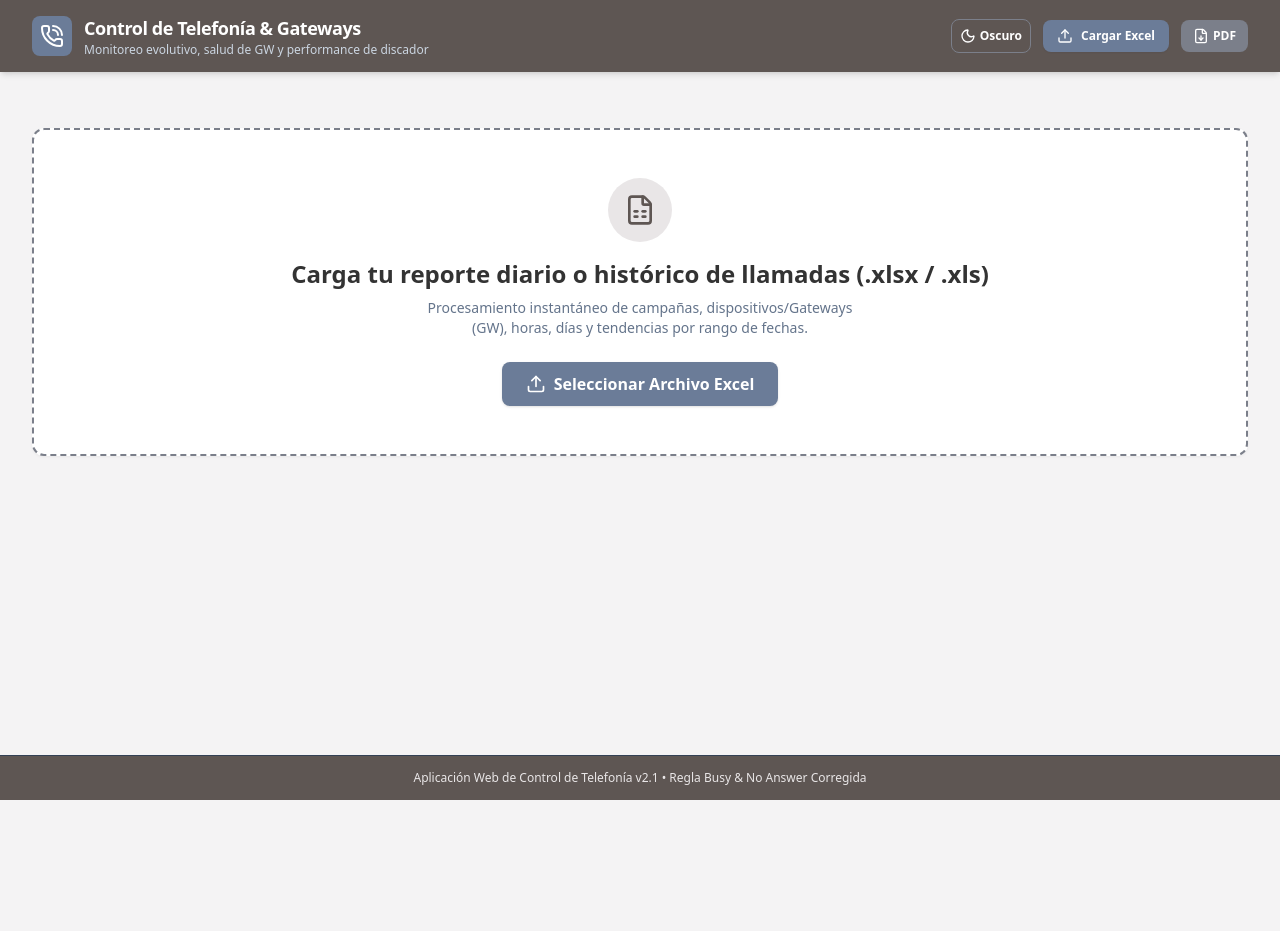
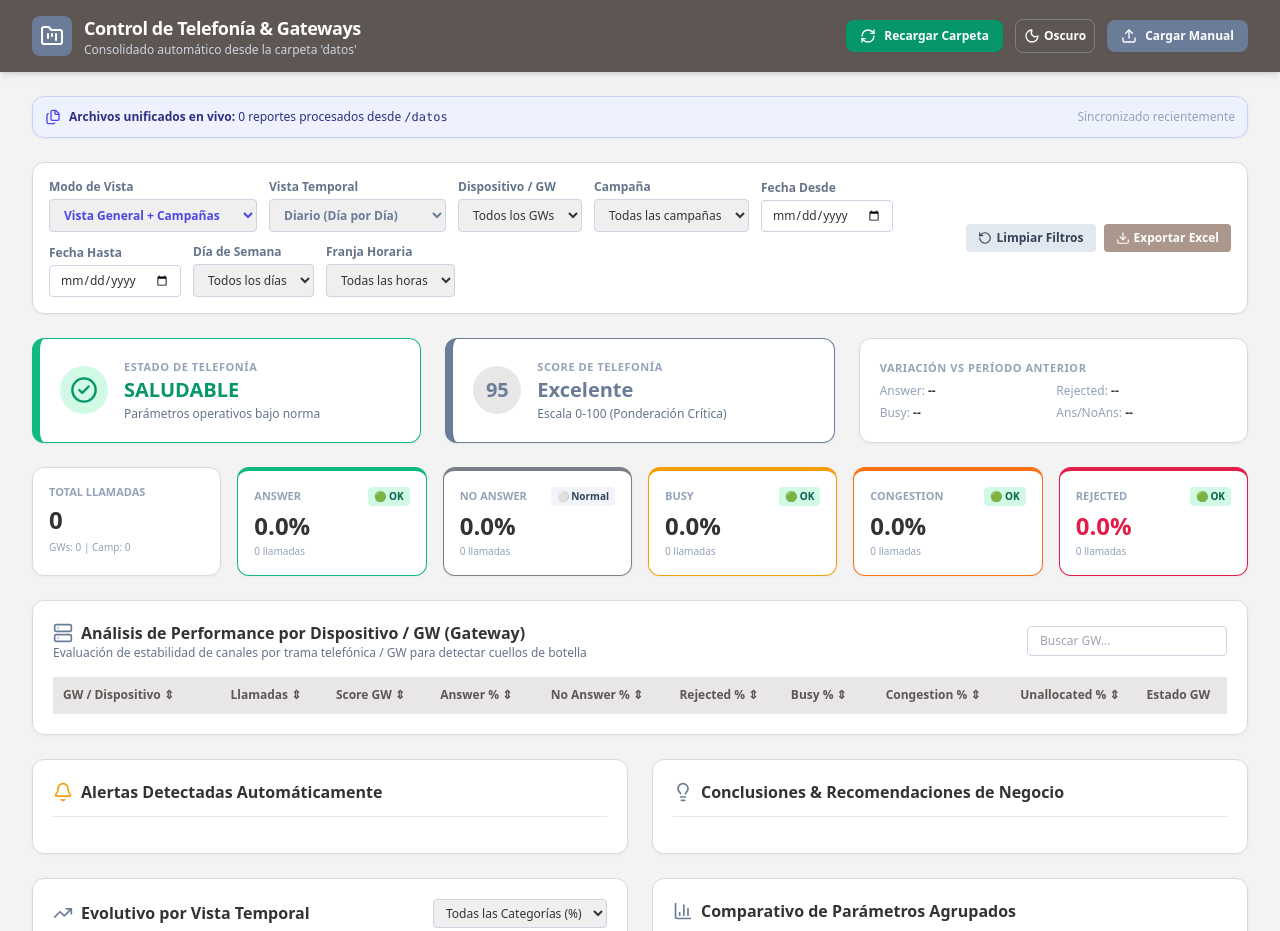
Before and after one commit to Martingonzalez26/control-telefonia, a plain HTML site: page index.html in a window 1280 px wide. Shown: the top 931 px of the page. Before the commit the page ends 800 px from the top, so only its background shows below. Drawn offline with nearby package versions, Linux system fonts and the light colour scheme; no server answers.

Commit message:
Update index.html

```diff
--- a/index.html
+++ b/index.html
@@ -39,15 +39,8 @@
             --color-brand-sand: #AB978C;
         }
 
-        body.light {
-            background-color: #f4f3f4;
-            color: #333333;
-        }
-
-        body.dark {
-            background-color: #1a1a1a;
-            color: #E9E6E7;
-        }
+        body.light { background-color: #f4f3f4; color: #333333; }
+        body.dark { background-color: #1a1a1a; color: #E9E6E7; }
 
         .custom-card {
             background-color: #ffffff;
@@ -63,50 +56,31 @@
             color: #E9E6E7;
         }
 
-        .header-bg {
-            background-color: #5E5653;
-            color: #E9E6E7;
-        }
-
-        body.dark .header-bg {
-            background-color: #121212;
-            border-b: 1px solid #5E5653;
-        }
-
-        .btn-brand-blue {
-            background-color: #6B7C98;
-            color: #ffffff;
-        }
-        .btn-brand-blue:hover {
-            background-color: #5a6a84;
-        }
-
-        .btn-brand-sand {
-            background-color: #AB978C;
-            color: #ffffff;
-        }
-        .btn-brand-sand:hover {
-            background-color: #988479;
-        }
+        .header-bg { background-color: #5E5653; color: #E9E6E7; }
+        body.dark .header-bg { background-color: #121212; border-b: 1px solid #5E5653; }
+
+        .btn-brand-blue { background-color: #6B7C98; color: #ffffff; }
+        .btn-brand-blue:hover { background-color: #5a6a84; }
+
+        .btn-brand-sand { background-color: #AB978C; color: #ffffff; }
+        .btn-brand-sand:hover { background-color: #988479; }
 
         .heatmap-cell { transition: all 0.2s ease; cursor: pointer; }
         .heatmap-cell:hover { transform: scale(1.05); z-index: 10; }
 
-        #loadingOverlay {
-            backdrop-filter: blur(4px);
-        }
+        #loadingOverlay { backdrop-filter: blur(4px); }
     </style>
 </head>
 <body class="light font-sans min-h-screen flex flex-col transition-colors duration-300">
 
     <!-- Loading Spinner Overlay -->
-    <div id="loadingOverlay" class="fixed inset-0 bg-slate-900/60 z-50 hidden flex flex-col items-center justify-center text-white">
+    <div id="loadingOverlay" class="fixed inset-0 bg-slate-900/60 z-50 flex flex-col items-center justify-center text-white">
         <div class="relative flex items-center justify-center">
             <div class="w-16 h-16 border-4 border-slate-300 border-t-[#6B7C98] rounded-full animate-spin"></div>
-            <i data-lucide="phone-call" class="w-6 h-6 text-[#AB978C] absolute"></i>
-        </div>
-        <h3 class="text-lg font-bold mt-4 tracking-wide">Procesando Telefonía...</h3>
-        <p class="text-xs text-slate-300 mt-1">Normalizando categorías, detectando GWs y actualizando métricas.</p>
+            <i data-lucide="folder-search" class="w-6 h-6 text-[#AB978C] absolute"></i>
+        </div>
+        <h3 class="text-lg font-bold mt-4 tracking-wide" id="loadingTitle">Escaneando carpeta 'datos'...</h3>
+        <p class="text-xs text-slate-300 mt-1" id="loadingSub">Cargando y unificando reportes pesados automáticamente.</p>
     </div>
 
     <!-- Header -->
@@ -114,15 +88,20 @@
         <div class="max-w-7xl mx-auto px-4 sm:px-6 lg:px-8 py-3.5 flex flex-wrap justify-between items-center gap-4">
             <div class="flex items-center space-x-3">
                 <div class="p-2 rounded-lg text-white" style="background-color: #6B7C98;">
-                    <i data-lucide="phone-call" class="w-6 h-6"></i>
+                    <i data-lucide="folder-kanban" class="w-6 h-6"></i>
                 </div>
                 <div>
                     <h1 class="text-lg font-bold tracking-tight text-white">Control de Telefonía & Gateways</h1>
-                    <p class="text-xs text-slate-300">Monitoreo evolutivo, salud de GW y performance de discador</p>
+                    <p class="text-xs text-slate-300">Consolidado automático desde la carpeta 'datos'</p>
                 </div>
             </div>
 
             <div class="flex items-center space-x-3">
+                <button onclick="loadFolderData()" class="bg-emerald-600 hover:bg-emerald-700 text-white text-xs font-semibold py-2 px-3.5 rounded-lg transition flex items-center space-x-2 shadow-sm" title="Revisar si hay archivos nuevos en la carpeta">
+                    <i data-lucide="refresh-cw" class="w-4 h-4"></i>
+                    <span>Recargar Carpeta</span>
+                </button>
+
                 <button onclick="toggleDarkMode()" id="darkModeBtn" class="p-2 rounded-lg border border-[#7B7F8A] bg-[#5E5653] hover:bg-[#7B7F8A] text-white transition flex items-center space-x-1 text-xs font-semibold" title="Cambiar Modo Claro/Oscuro">
                     <i data-lucide="moon" id="darkModeIcon" class="w-4 h-4"></i>
                     <span id="darkModeText">Oscuro</span>
@@ -130,14 +109,9 @@
 
                 <label class="btn-brand-blue text-xs font-semibold py-2 px-3.5 rounded-lg cursor-pointer transition flex items-center space-x-2 shadow-sm">
                     <i data-lucide="upload" class="w-4 h-4"></i>
-                    <span>Cargar Excel</span>
+                    <span>Cargar Manual</span>
                     <input type="file" id="excelFileInput" accept=".xlsx, .xls, .csv" class="hidden" onchange="handleFileUpload(event)">
                 </label>
-
-                <button onclick="exportDashboardPDF()" class="bg-[#7B7F8A] hover:bg-[#5E5653] text-white text-xs font-semibold py-2 px-3 rounded-lg transition flex items-center space-x-1">
-                    <i data-lucide="file-down" class="w-4 h-4"></i>
-                    <span>PDF</span>
-                </button>
             </div>
         </div>
     </header>
@@ -145,28 +119,29 @@
     <!-- Main Content Container -->
     <main class="max-w-7xl mx-auto px-4 sm:px-6 lg:px-8 py-6 flex-1 w-full space-y-6">
 
-        <!-- Initial Upload Prompt -->
-        <div id="uploadPrompt" class="custom-card p-12 text-center my-8 flex flex-col items-center justify-center border-dashed border-2 border-[#7B7F8A]">
-            <div class="w-16 h-16 bg-[#E9E6E7] text-[#5E5653] rounded-full flex items-center justify-center mb-4">
-                <i data-lucide="file-spreadsheet" class="w-8 h-8"></i>
-            </div>
-            <h2 class="text-2xl font-bold mb-2">Carga tu reporte diario o histórico de llamadas (.xlsx / .xls)</h2>
-            <p class="text-slate-500 dark:text-slate-400 max-w-md mb-6 text-sm">
-                Procesamiento instantáneo de campañas, dispositivos/Gateways (GW), horas, días y tendencias por rango de fechas.
-            </p>
-            <label class="btn-brand-blue font-semibold py-2.5 px-6 rounded-lg cursor-pointer transition flex items-center justify-center space-x-2 shadow">
-                <i data-lucide="upload" class="w-5 h-5"></i>
-                <span>Seleccionar Archivo Excel</span>
-                <input type="file" accept=".xlsx, .xls, .csv" class="hidden" onchange="handleFileUpload(event)">
-            </label>
+        <div id="folderStatusBanner" class="custom-card p-3 bg-indigo-50 border-indigo-200 dark:bg-indigo-950/40 dark:border-indigo-800 flex items-center justify-between text-xs text-indigo-900 dark:text-indigo-200">
+            <div class="flex items-center space-x-2">
+                <i data-lucide="files" class="w-4 h-4 text-indigo-600"></i>
+                <span><b>Archivos unificados en vivo:</b> <span id="filesLoadedCount">0</span> reportes procesados desde <code>/datos</code></span>
+            </div>
+            <span id="lastSyncTime" class="text-slate-400">Sincronizado recientemente</span>
         </div>
 
         <!-- Dashboard Content -->
-        <div id="dashboardContent" class="hidden space-y-6">
+        <div id="dashboardContent" class="space-y-6">
 
             <!-- Filters Bar -->
             <div class="custom-card p-4 flex flex-wrap gap-4 items-center justify-between">
                 <div class="flex flex-wrap gap-3 items-center text-xs flex-1">
+
+                    <div class="flex flex-col">
+                        <label class="font-semibold text-slate-500 mb-1">Modo de Vista</label>
+                        <select id="filterViewMode" class="border border-slate-300 dark:border-slate-600 dark:bg-[#1a1a1a] rounded px-2.5 py-1.5 font-bold text-indigo-600 dark:text-indigo-400" onchange="toggleViewMode()">
+                            <option value="ALL">Vista General + Campañas</option>
+                            <option value="GENERAL">Solo Vista General (Global)</option>
+                            <option value="CAMPAIGNS">Solo Desglose por Campaña</option>
+                        </select>
+                    </div>
 
                     <div class="flex flex-col">
                         <label class="font-semibold text-slate-500 mb-1">Vista Temporal</label>
@@ -547,7 +522,7 @@
 
     <!-- Footer -->
     <footer class="bg-[#5E5653] text-[#E9E6E7] text-xs py-3.5 text-center border-t border-slate-700 mt-auto">
-        <p>Aplicación Web de Control de Telefonía v2.1 • Regla Busy & No Answer Corregida</p>
+        <p>Aplicación Web de Control de Telefonía v4.0 • Lectura Automática de Repositorio GitHub</p>
     </footer>
 
     <script>
@@ -570,9 +545,66 @@
             noAnswerMin: 25.0
         };
 
+        const REPO_OWNER = "Martingonzalez26";
+        const REPO_NAME = "control-telefonia";
+        const FOLDER_PATH = "datos";
+
         document.addEventListener("DOMContentLoaded", () => {
             lucide.createIcons();
-        });
+            loadFolderData();
+        });
+
+        async function loadFolderData() {
+            showLoading("Escaneando carpeta 'datos'...", "Buscando reportes Excel/CSV en GitHub...");
+            rawData = [];
+
+            try {
+                let apiUrl = `https://api.github.com/repos/${REPO_OWNER}/${REPO_NAME}/contents/${FOLDER_PATH}`;
+                let res = await fetch(apiUrl);
+
+                if (!res.ok) {
+                    throw new Error("No se pudo acceder a la carpeta datos.");
+                }
+
+                let items = await res.json();
+                let validFiles = items.filter(i => i.type === 'file' && (i.name.endsWith('.xlsx') || i.name.endsWith('.xls') || i.name.endsWith('.csv')));
+
+                if (validFiles.length === 0) {
+                    hideLoading();
+                    document.getElementById('filesLoadedCount').textContent = "0";
+                    return;
+                }
+
+                document.getElementById('filesLoadedCount').textContent = validFiles.length;
+                let loadedCount = 0;
+
+                for (let fileObj of validFiles) {
+                    showLoading(`Procesando (${loadedCount + 1}/${validFiles.length})...`, fileObj.name);
+                    let downloadUrl = fileObj.download_url;
+
+                    let fileRes = await fetch(downloadUrl);
+                    let arrayBuffer = await fileRes.arrayBuffer();
+
+                    let workbook = XLSX.read(new Uint8Array(arrayBuffer), { type: 'array', cellDates: true });
+                    let sheet = workbook.Sheets[workbook.SheetNames[0]];
+                    let rows = XLSX.utils.sheet_to_json(sheet, { defval: "" });
+
+                    parseRowsIntoRawData(rows);
+                    loadedCount++;
+                }
+
+                populateFilterOptions();
+                applyFilters();
+
+                let now = new Date();
+                document.getElementById('lastSyncTime').textContent = `Actualizado: ${now.toLocaleTimeString([], {hour: '2-digit', minute:'2-digit'})}`;
+
+            } catch (err) {
+                console.warn("No se pudo cargar la carpeta automáticamente: ", err);
+            } finally {
+                hideLoading();
+            }
+        }
 
         function toggleDarkMode() {
             const body = document.body;
@@ -601,7 +633,26 @@
             }
         }
 
-        function showLoading() {
+        function toggleViewMode() {
+            const mode = document.getElementById('filterViewMode').value;
+            const gwSection = document.getElementById('gwTableBody').closest('.custom-card');
+            const campaignSection = document.getElementById('campaignTableBody').closest('.custom-card');
+
+            if (mode === 'GENERAL') {
+                if (gwSection) gwSection.classList.remove('hidden');
+                if (campaignSection) campaignSection.classList.add('hidden');
+            } else if (mode === 'CAMPAIGNS') {
+                if (gwSection) gwSection.classList.add('hidden');
+                if (campaignSection) campaignSection.classList.remove('hidden');
+            } else {
+                if (gwSection) gwSection.classList.remove('hidden');
+                if (campaignSection) campaignSection.classList.remove('hidden');
+            }
+        }
+
+        function showLoading(title, sub) {
+            if (title) document.getElementById('loadingTitle').textContent = title;
+            if (sub) document.getElementById('loadingSub').textContent = sub;
             document.getElementById('loadingOverlay').classList.remove('hidden');
         }
 
@@ -638,7 +689,7 @@
             const file = event.target.files[0];
             if (!file) return;
 
-            showLoading();
+            showLoading("Procesando Archivo Local...", file.name);
 
             setTimeout(() => {
                 const reader = new FileReader();
@@ -656,10 +707,12 @@
                             return;
                         }
 
-                        processRawExcelData(jsonData);
+                        rawData = [];
+                        parseRowsIntoRawData(jsonData);
+                        populateFilterOptions();
+                        applyFilters();
                     } catch (err) {
                         alert("Error al procesar el archivo Excel: " + err.message);
-                        console.error(err);
                     } finally {
                         hideLoading();
                     }
@@ -668,7 +721,8 @@
             }, 50);
         }
 
-        function processRawExcelData(jsonRows) {
+        function parseRowsIntoRawData(jsonRows) {
+            if (jsonRows.length === 0) return;
             const sample = jsonRows[0];
             const headers = Object.keys(sample);
 
@@ -678,12 +732,7 @@
             const colStatus = findColumnName(headers, ['ESTADO', 'Disposition', 'Resultado', 'Status', 'Call Result', 'SUB_ESTADO']);
             const colHour = findColumnName(headers, ['INICIO', 'Hour', 'Hora', 'Call Hour']);
 
-            if (!colStatus) {
-                alert("No se pudo identificar una columna de Estado/Resultado de llamada (ej. ESTADO, Disposition, Resultado). Verifique su Excel.");
-                return;
-            }
-
-            rawData = [];
+            if (!colStatus) return;
 
             jsonRows.forEach((row, idx) => {
                 let rawStat = row[colStatus];
@@ -747,7 +796,7 @@
                 let dayOfWeek = dateVal.getDay();
 
                 rawData.push({
-                    id: idx,
+                    id: rawData.length,
                     campaign: campVal,
                     gw: gwVal,
                     status: normStat,
@@ -759,13 +808,6 @@
                     dayOfWeek: dayOfWeek
                 });
             });
-
-            populateFilterOptions();
-
-            document.getElementById('uploadPrompt').classList.add('hidden');
-            document.getElementById('dashboardContent').classList.remove('hidden');
-
-            applyFilters();
         }
 
         function populateFilterOptions() {
@@ -793,9 +835,6 @@
         }
 
         function applyFilters() {
-            showLoading();
-
-            setTimeout(() => {
             const gw = document.getElementById('filterGW').value;
             const camp = document.getElementById('filterCampaign').value;
             const dateFrom = document.getElementById('filterDateFrom').value;
@@ -814,8 +853,6 @@
             });
 
             recalculateAll();
-                hideLoading();
-            }, 30);
         }
 
         function resetFilters() {
@@ -824,11 +861,13 @@
             document.getElementById('filterDayOfWeek').value = 'ALL';
             document.getElementById('filterHour').value = 'ALL';
             document.getElementById('filterTimeAggregation').value = 'DAILY';
+            document.getElementById('filterViewMode').value = 'ALL';
             const dates = rawData.map(d => d.dateStr).sort();
             if (dates.length > 0) {
                 document.getElementById('filterDateFrom').value = dates[0];
                 document.getElementById('filterDateTo').value = dates[dates.length - 1];
             }
+            toggleViewMode();
             applyFilters();
         }
 
@@ -884,7 +923,6 @@
 
             let score = 100;
 
-            // 1. Rejected Penalties (Heavy - Max penalty 50)
             if (stats.pct.REJECTED > config.rejectedMax) {
                 let diff = stats.pct.REJECTED - config.rejectedMax;
                 score -= Math.min(50, diff * 10 + 15);
@@ -892,24 +930,20 @@
                 score -= stats.pct.REJECTED * 2;
             }
 
-            // 2. Unallocated Penalties (Severe - Max penalty 40)
             if (stats.pct.UNALLOCATED > 0) {
                 score -= Math.min(40, stats.pct.UNALLOCATED * 20 + 15);
             }
 
-            // 3. Busy Penalties (Stronger Penalty: -2.5 pts per % above max)
             if (stats.pct.BUSY > config.busyMax) {
                 let diffBusy = stats.pct.BUSY - config.busyMax;
                 score -= Math.min(40, diffBusy * 2.5 + 5);
             }
 
-            // 4. Congestion Penalties (-3 pts per % above max)
             if (stats.pct.CONGESTION > config.congestionMax) {
                 let diffCong = stats.pct.CONGESTION - config.congestionMax;
                 score -= Math.min(40, diffCong * 3 + 10);
             }
 
-            // 5. No Answer Minimum Threshold Check (Expected Min: 25%)
             if (stats.pct.NOANSWER < config.noAnswerMin) {
                 let diffNoAns = config.noAnswerMin - stats.pct.NOANSWER;
                 score -= Math.min(30, diffNoAns * 1.5);
@@ -1534,10 +1568,6 @@
             XLSX.utils.book_append_sheet(wb, ws, "Resumen_GWs");
             XLSX.writeFile(wb, "Control_Telefonia_GWs_Resumen.xlsx");
         }
-
-        function exportDashboardPDF() {
-            window.print();
-        }
     </script>
 </body>
 </html>
```
Lines whose indentation alone changed are shown as unchanged.
